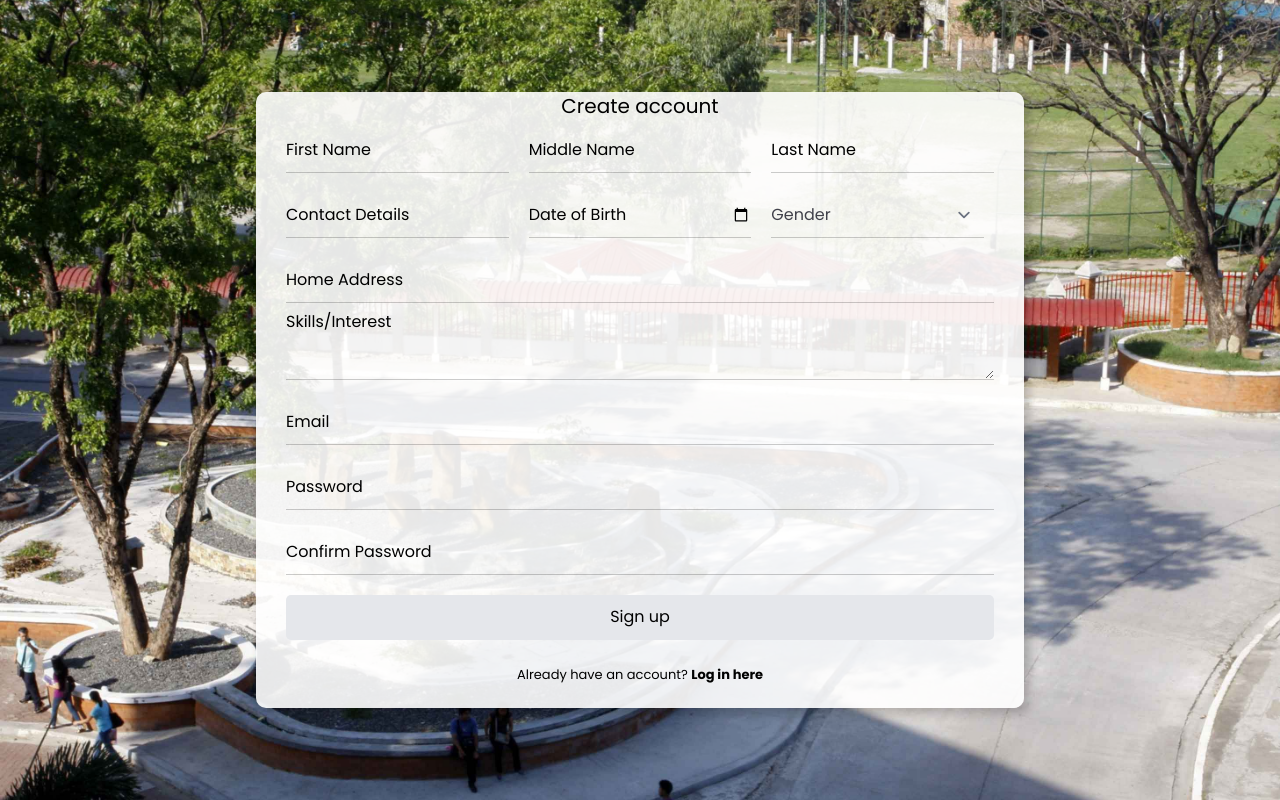
After one commit to imangeluuh/pup-ems, a Flask app: template app/auth/templates/auth/student/student_signup.html in a window 1280 px wide. The commit adds this page. Run offline with Flask 3, Linux system fonts and the light colour scheme; the template is opened without the code that fills it: values that come from a table or form of the project are taken from there, others are empty; some libraries are stand-ins or nearby versions.

Commit message:
feat: add student authentication

```diff
--- a/app/auth/forms.py
+++ b/app/auth/forms.py
@@ -1,10 +1,10 @@
 from flask_wtf import FlaskForm
-from wtforms import StringField, PasswordField, DateField, SelectField, SubmitField
-from wtforms.validators import Length, EqualTo, Email, DataRequired, ValidationError, Regexp
+from wtforms import StringField, PasswordField, DateField, SelectField, TextAreaField, SubmitField
+from wtforms.validators import Length, EqualTo, Email, DataRequired, ValidationError, Regexp, Optional
 from ..models import Login
 from datetime import datetime, timedelta
 
-class RegisterForm(FlaskForm):
+class BeneficiaryRegisterForm(FlaskForm):
     first_name = StringField(label="First Name", validators=[DataRequired()])
     middle_name = StringField(label="Middle Name")
     last_name = StringField(label="Last Name", validators=[DataRequired()])
@@ -27,12 +27,41 @@ class RegisterForm(FlaskForm):
 
     def validate_birthdate(self, birthdate):
         today = datetime.today().date()
-        ten_years_ago = today - timedelta(days=365 * 6)
+        ten_years_ago = today - timedelta(days=365 * 10)
 
         if birthdate.data > ten_years_ago:
             raise ValidationError("Invalid date of birth")
 
-class BeneficiaryLoginForm(FlaskForm):
+class LoginForm(FlaskForm):
     email = StringField(label='Email', validators=[Email(), DataRequired()])
     password = PasswordField(label='Password', validators=[Length(min=6), DataRequired()])
     submit = SubmitField(label='Sign in')
+
+class StudentRegisterForm(FlaskForm):
+    first_name = StringField(label="First Name", validators=[DataRequired()])
+    middle_name = StringField(label="Middle Name")
+    last_name = StringField(label="Last Name", validators=[DataRequired()])
+    contact_details = StringField(label="Contact Details", validators=[DataRequired(), Regexp(r'^09\d{9}$', message="Please match the contact number format. 09123456789- 11 numbers only")])
+    birthdate = DateField(label="Date of Birth",  validators=[DataRequired()])
+    gender = SelectField(label="Gender", choices=[('Female', 'Female'),
+        ('Male', 'Male'),
+        ('Nonbinary', 'Nonbinary')], validators=[DataRequired()])
+    skills_interest = TextAreaField(label="Skills/Interest", validators=[Optional()])
+    address = StringField(label="Home Address",  validators=[DataRequired()])
+    email = StringField(label="Email", validators=[Email(), DataRequired()])
+    password1 = PasswordField(label="Password", validators=[Length(min=6), DataRequired()])
+    password2 = PasswordField(label="Confirm Password", validators=[EqualTo('password1'),  DataRequired()])
+    submit = SubmitField(label='Sign up')
+
+    def validate_email(self, email):
+        existing_participant_email = Login.query.filter_by(Email=email.data).first()
+
+        if existing_participant_email:
+            raise ValidationError("Email already exists. Please choose a different one.")
+
+    def validate_birthdate(self, birthdate):
+        today = datetime.today().date()
+        ten_years_ago = today - timedelta(days=365 * 10)
+
+        if birthdate.data > ten_years_ago:
+            raise ValidationError("Invalid date of birth")
--- a/app/auth/static/css/signup_style.css
+++ b/app/auth/static/css/signup_style.css
@@ -68,9 +68,10 @@
 .input:focus, .form-select:focus, .md-name-input:focus {
     border-bottom: 1px solid #800000!important;
 }
-/* .input:valid, .md-name-input:not(:placeholder-shown) {
-    border-bottom: 1px solid black!important;
-} */
+#skills-label {
+    top: -25px;
+    left: 10px;
+}
 .submit{
     border: none;
     outline: none;
--- /dev/null
+++ b/app/auth/templates/auth/components/review_modal.html
@@ -0,0 +1,62 @@
+<!-- Main modal -->
+<div id="reviewModal" tabindex="-1" aria-hidden="true" class="fixed top-0 left-0 right-0 z-50 hidden w-full p-4 overflow-x-hidden overflow-y-auto md:inset-0 h-[calc(100%-1rem)] max-h-full">
+    <div class="relative w-full max-w-2xl max-h-full">
+        <!-- Modal content -->
+        <div class="relative bg-white rounded-lg shadow">
+            <!-- Modal header -->
+            <div class="flex items-start justify-between p-4 border-b rounded-t">
+                <h3 class="text-xl font-medium text-gray-900">
+                    Review your Information
+                </h3>
+            </div>
+            <!-- Modal body -->
+            <div class="p-6 space-y-6">
+                <p>Kindly review all the information you have provided.</p>
+                <div class="grid grid-cols-3">
+                    <div class="col-span-3 sm:col-span-1 mb-2">
+                        {{ form.first_name.label(class="font-medium") }}
+                        <p id="reviewFirstName"></p>
+                    </div>
+                    <div class="col-span-3 sm:col-span-1 mb-2">
+                        {{ form.middle_name.label(class="font-medium") }}
+                        <p id="reviewMiddleName"></p>
+                    </div>
+                    <div class="col-span-3 sm:col-span-1 mb-2">
+                        {{ form.last_name.label(class="font-medium") }}
+                        <p id="reviewLastName"></p>
+                    </div>
+                    <div class="col-span-3 sm:col-span-1 mb-2">
+                        {{ form.contact_details.label(class="font-medium") }}
+                        <p id="reviewContact"></p>
+                    </div>
+                    <div class="col-span-3 sm:col-span-1 mb-2">
+                        {{ form.birthdate.label(class="font-medium") }}
+                        <p id="reviewBirthdate"></p>
+                    </div>
+                    <div class="col-span-3 sm:col-span-1 mb-2">
+                        {{ form.gender.label(class="font-medium") }}
+                        <p id="reviewGender"></p>
+                    </div>
+                    <div class="col-span-3 mb-2">
+                        {{ form.address.label(class="font-medium") }}
+                        <p id="reviewAddress"></p>
+                    </div>
+                    <div class="col-span-3 mb-2">
+                        {{ form.skills_interest.label(class="font-medium") }}
+                        <p id="reviewSkills"></p>
+                    </div>
+                    <div class="col-span-3 mb-2">
+                        {{ form.email.label(class="font-medium") }}
+                        <p id="reviewEmail"></p>
+                    </div>
+                </div>
+                <p class="italic mb-0 mt-2" style="font-size: 14px;">I hereby certify that all the information provided in this registration form is correct and true.</p>
+            </div>
+            <!-- Modal footer -->
+            <div class="flex items-center justify-end p-6 space-x-2 border-t border-gray-200 rounded-b">
+                <button type="button" id="saveButton" class="text-white bg-blue-700 hover:bg-blue-800 focus:ring-4 focus:outline-none font-medium rounded-lg text-sm px-5 py-2.5 text-center">Signup</button>
+                <button type="button" id="cancelButton" class="text-gray-500 bg-white hover:bg-gray-100 focus:outline-none rounded-lg border border-gray-200 text-sm font-medium px-5 py-2.5 hover:text-gray-900 focus:z-10">Cancel</button>
+            </div>
+        </div>
+    </div>
+</div>
--- /dev/null
+++ b/app/auth/templates/auth/student/student_signup.html
@@ -0,0 +1,162 @@
+{% extends 'base.html' %}
+
+{% block head %}
+    <link rel="stylesheet" href="{{ url_for('auth.static', filename='css/signup_style.css') }}">
+    <title>PUP-ESIS Signup</title>
+    <script src="{{ url_for('auth.static', filename='js/index.js')}}"></script>
+{% endblock %}
+
+{% block content %}
+<div class="container-main h-screen min-h-screen">
+    <div class="container h-full flex items-center mx-auto">
+        <div class="right mx-auto  relative overflow-auto">
+            <header class="m-0 md:mb-6 md:mt-8 text-xl text-center">Create account</header>
+            {% with messages = get_flashed_messages() %}
+                {% if messages %}
+                <div class="flex items-center p-4 mb-4 mx-4 text-sm text-red-800 border border-red-300 rounded-lg bg-red-50" role="alert">
+                    <svg class="flex-shrink-0 inline w-4 h-4 mr-3" aria-hidden="true" xmlns="http://www.w3.org/2000/svg" fill="currentColor" viewBox="0 0 20 20">
+                        <path d="M10 .5a9.5 9.5 0 1 0 9.5 9.5A9.51 9.51 0 0 0 10 .5ZM9.5 4a1.5 1.5 0 1 1 0 3 1.5 1.5 0 0 1 0-3ZM12 15H8a1 1 0 0 1 0-2h1v-3H8a1 1 0 0 1 0-2h2a1 1 0 0 1 1 1v4h1a1 1 0 0 1 0 2Z"/>
+                    </svg>
+                    <span class="sr-only">Info</span>
+                    <div>
+                        <span> It looks like something went wrong during account creation. </span>
+                        <ul class="m-0">
+                        {% for message in messages %}
+                            <li>{{ message|replace('[','')|replace(']','')|replace("'",'') }}</li>
+                        {% endfor %}
+                        </ul>
+                    </div>
+                </div>
+                {% endif %}
+            {% endwith %}
+            <form id="signupForm" action="" method="post" class="grid grid-cols-3 md:px-5 mt-2 md:mt-4 max-h-full">
+                {{ form.hidden_tag() }}
+                <div class="input-field col-span-3 sm:col-span-1">
+                    {{ form.first_name(id="f-name", class="input focus:ring-0 focus:ring-offset-0 bg-transparent p-0") }}
+                    {{ form.first_name.label(class="label") }}
+                </div>
+                <div class="input-field col-span-3 sm:col-span-1">
+                    {{ form.middle_name(id="md-name", class="md-name-input focus:ring-0 focus:ring-offset-0 bg-transparent p-0", placeholder=" ") }}
+                    {{ form.middle_name.label(class="md-name-label") }}
+                </div>
+                <div class="input-field col-span-3 sm:col-span-1">
+                    {{ form.last_name(id="l-name", class="input focus:ring-0 focus:ring-offset-0 bg-transparent p-0") }}
+                    {{ form.last_name.label(class="label") }}
+                </div>
+                <div class="input-field col-span-3 sm:col-span-1">
+                    {{ form.contact_details(id="contact", class="input focus:ring-0 focus:ring-offset-0 bg-transparent p-0") }}
+                    {{ form.contact_details.label(class="label") }}
+                </div>
+                <div class="input-field col-span-3 sm:col-span-1">
+                    {{ form.birthdate(id="birthdate", class="input focus:ring-0 focus:ring-offset-0 bg-transparent p-0") }}
+                    {{ form.birthdate.label(class="label") }}
+                </div>
+                <div class="input-field col-span-3 sm:col-span-1">
+                    <select name="gender" id="gender" class="form-select shadow-none focus:ring-0 focus:ring-offset-0 bg-transparent p-0">
+                    {% for option in form.gender %}
+                        {% if loop.first %}
+                            <option value="" disabled selected>Gender</option>
+                        {% endif %}
+                        {{ option }}
+                    {% endfor %}
+                    </select>
+                    {{ form.gender.label(class="gender-label") }}
+                </div>
+                <div class="input-field col-span-3">
+                    {{ form.address(id="address", class="input focus:ring-0 focus:ring-offset-0 bg-transparent p-0") }}
+                    {{ form.address.label(class="label") }}
+                </div>
+                <div class="input-field col-span-3 mt-3">
+                    {{ form.skills_interest.label(id="skills-label") }}
+                    {{ form.skills_interest(id="skills", class="input focus:ring-0 focus:ring-offset-0 bg-transparent p-0") }}
+                </div>
+                <div class="input-field col-span-3">
+                    {{ form.email(id="email", class="input focus:ring-0 focus:ring-offset-0 bg-transparent p-0") }}
+                    {{ form.email.label(class="label") }}
+                </div>
+                <div class="input-field col-span-3">
+                    {{ form.password1(class="input focus:ring-0 focus:ring-offset-0 bg-transparent p-0") }}
+                    {{ form.password1.label(class="label") }}
+                </div>
+                <div class="input-field col-span-3">
+                    {{ form.password2(class="input  focus:ring-0 focus:ring-offset-0 bg-transparent p-0") }}
+                    {{ form.password2.label(class="label") }}
+                </div>
+                <div class="input-field col-span-3">
+                    {{ form.submit(class="submit")}}
+                </div>
+            </form>
+            <div class="signin pb-6">
+                <span>Already have an account? <a href="{{ url_for('auth.studentLogin') }}">Log in here</a></span>
+            </div>
+        </div>
+    </div>
+</div>
+{% include 'auth/components/review_modal.html' %}
+
+<script>
+    document.addEventListener('DOMContentLoaded', function () {
+    // Initialize  Modal object and set options
+    const $targetEl = document.getElementById('reviewModal');
+    const options = {
+        placement: 'center',
+        backdrop: 'dynamic',
+        backdropClasses: 'bg-gray-900 bg-opacity-50 fixed inset-0 z-40',
+        closable: true,
+    };
+    const modal = new Modal($targetEl, options);
+    // Get a reference to the signup form
+    const signupForm = document.getElementById('signupForm');
+
+    // Define the handleSubmit function
+    function handleSubmit(event) {
+        e.preventDefault(); // Prevent default form submission
+
+        // Get form input values
+        const first_name = document.getElementById('f-name').value;
+        const middle_name = document.getElementById('md-name').value;
+        const last_name = document.getElementById('l-name').value;
+        const contact_details = document.getElementById('contact').value;
+        const birthdate = document.getElementById('birthdate').value;
+        const gender = document.getElementById('gender').value;
+        const address = document.getElementById('address').value;
+        const skills = document.getElementById('skills').value;
+        const email = document.getElementById('email').value;
+
+        // Display the inputted values in the modal
+        document.getElementById('reviewFirstName').textContent = first_name;
+        document.getElementById('reviewMiddleName').textContent = middle_name;
+        document.getElementById('reviewLastName').textContent = last_name;
+        document.getElementById('reviewContact').textContent = contact_details;
+        document.getElementById('reviewBirthdate').textContent = birthdate;
+        document.getElementById('reviewGender').textContent = gender;
+        document.getElementById('reviewAddress').textContent = address;
+        document.getElementById('reviewSkills').textContent = skills;
+        document.getElementById('reviewEmail').textContent = email;
+
+        // Show the review modal
+        modal.show()
+    }
+
+   // Add the form submit event listener
+    signupForm.addEventListener('submit', handleSubmit);
+
+    // Handle the click event of the Save button in the modal
+    document.getElementById('saveButton').addEventListener('click', function () {
+        // Hide the review modal
+        modal.hide()
+
+        // Remove the form submit event listener and submit the form
+        signupForm.removeEventListener('submit', handleSubmit);
+        signupForm.submit();
+    });
+
+    document.getElementById('cancelButton').addEventListener('click', function () {
+        // Hide the review modal
+        modal.hide()
+    });
+});
+
+
+</script>
+{% endblock %}
```
Also changed, not shown: app/auth/templates/auth/student/student_login.html (added, +56 -0 lines), app/models.py (+1 -26 lines).
